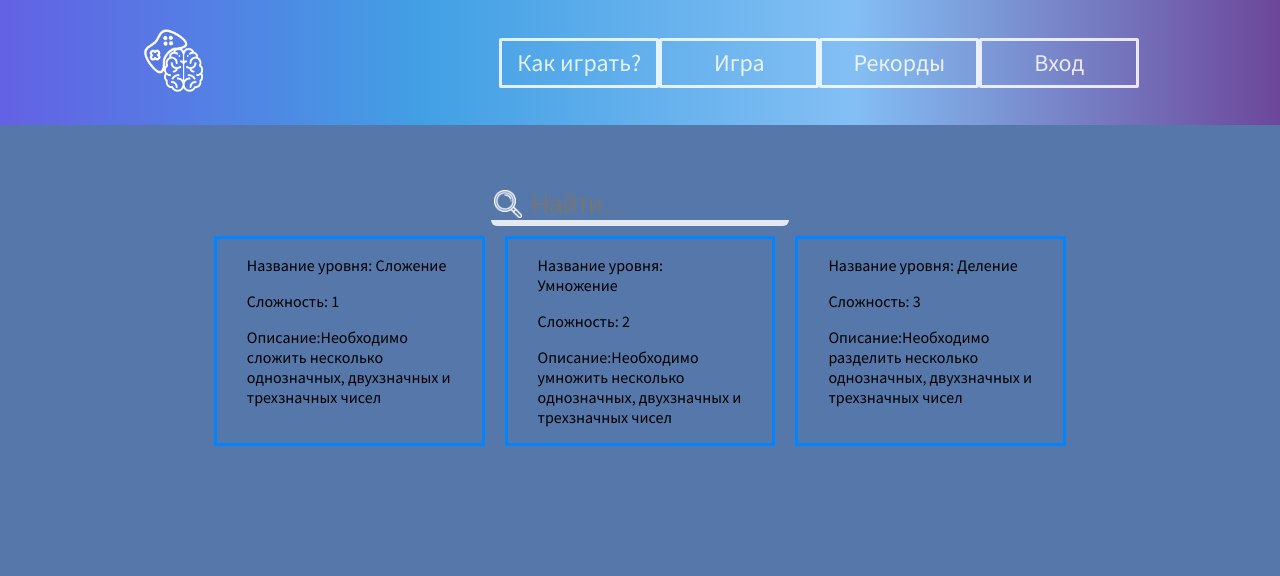
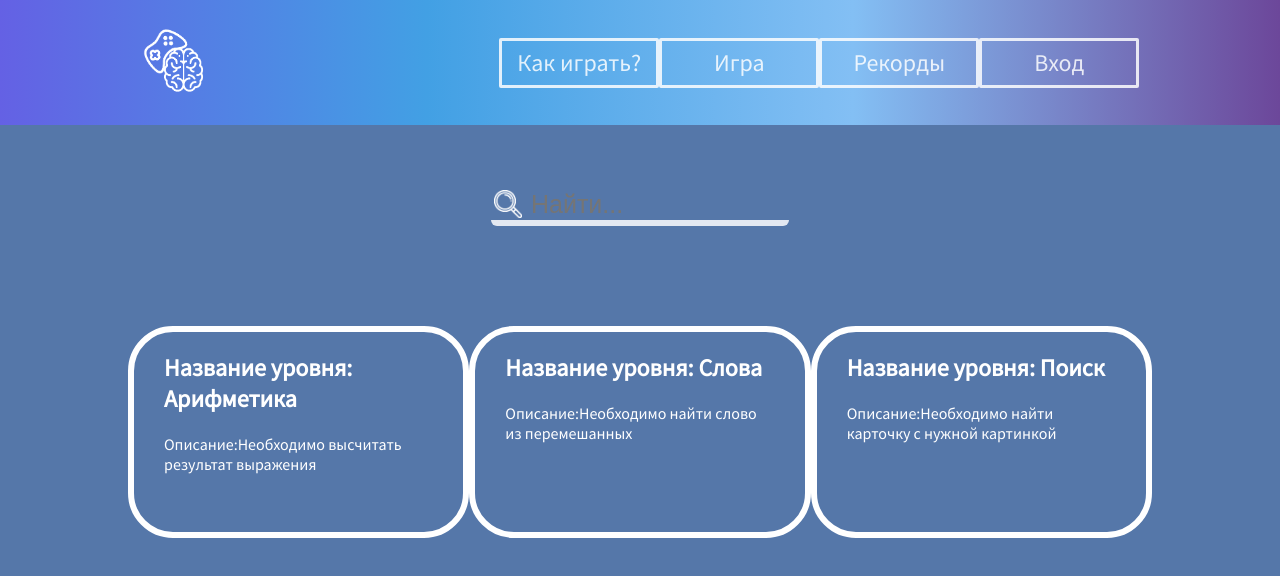
Before and after one commit to karjicoh987/mathgameonreact, a React (Create React App) app: page / in a window 1280 px wide. Shown: the top 576 px of the page. Built offline with nearby package versions, Linux system fonts and the light colour scheme.

Commit message:
add arithmetics and css

```diff
--- a/src/App.css
+++ b/src/App.css
@@ -2,6 +2,22 @@ body{
     margin:0;
     background: #5577A9;
     font-family: 'Source Sans Pro', sans-serif;
+}
+
+.Lvl-box{
+    display: flex;
+    justify-content: space-between;
+}
+
+.lvlcard{
+    width:290px;
+    height: 200px;
+    color:white;
+    border:6px solid rgb(255, 255, 255);
+    border-radius: 45px;
+    padding-left:30px;
+    padding-right: 30px;
+    margin-top:100px;
 }
 
 .Home{
@@ -14,7 +30,7 @@ body{
     text-align: center;
 }
 
-input{
+.input-text{
     font-size: 25px;
     color:#ffffff;
     width: 25%;
@@ -27,11 +43,11 @@ input{
     border-bottom:6px solid #ffffffd5 ;
 }
 
-input:focus{
+.input-text:focus{
     border-color: #ffffff;
 }
 
-input:hover{
+.nput-text:hover{
     border-color: #ffffff;
 }
 
--- a/src/components/HomePage/LvlPanel/LvlCard.js
+++ b/src/components/HomePage/LvlPanel/LvlCard.js
@@ -1,15 +1,12 @@
 import React from 'react'
 import PropTypes from 'prop-types'
-import './lvlstyle.css'
+
 
 const LvlCard = ({ title, complexity, description }) =>
     <div className = "lvlcard">
-        <p>
+        <h2>
             Название уровня: { title }
-        </p>
-        <p>
-            Сложность: { complexity }
-        </p>
+        </h2>
         <p>
             Описание:{ description }</p>
     </div>
@@ -18,7 +15,6 @@ const LvlCard = ({ title, complexity, description }) =>
 
 LvlCard.propTypes = {
     title: PropTypes.string,
-    complexity: PropTypes.number,
     description:PropTypes.string
 }
 
--- a/src/components/HomePage/LvlPanel/LvlData.js
+++ b/src/components/HomePage/LvlPanel/LvlData.js
@@ -1,18 +1,15 @@
 const Lvls = [
    {
-        title:"Сложение",
-        complexity:1,
-        description:"Необходимо сложить несколько однозначных, двухзначных и трехзначных чисел"
+        title: "Арифметика",
+        description:"Необходимо высчитать результат выражения"
     },
     {
-        title:"Умножение",
-        complexity:2,
-        description:"Необходимо умножить несколько однозначных, двухзначных и трехзначных чисел"
+        title:"Слова",
+        description:"Необходимо найти слово из перемешанных"
     },
     {
-        title:"Деление",
-        complexity:3,
-        description:"Необходимо разделить несколько однозначных, двухзначных и трехзначных чисел"
+        title:"Поиск",
+        description:"Необходимо найти карточку с нужной картинкой"
     }
 ]
 
--- a/src/components/HomePage/LvlPanel/LvlPanel.js
+++ b/src/components/HomePage/LvlPanel/LvlPanel.js
@@ -1,14 +1,14 @@
 import React from 'react'
 import LvlData from './LvlData'
 import LvlCard from './LvlCard'
-import './lvlstyle.css'
+
 
 const LvlPanel = () => {
     const LvlCards = LvlData.map(
         (card,i) => <LvlCard key = {i} {...card}/>
     )
     return(
-        <div className = "Flex-box">
+        <div className = "Lvl-box">
             {LvlCards}
         </div>
 
--- a/src/components/HomePage/LvlPanel/lvlstyle.css
+++ b/src/components/HomePage/LvlPanel/lvlstyle.css
@@ -1,4 +1,4 @@
-.Flex-box{
+.Lvl-box{
     display: flex;
     justify-content: center;
 }
--- a/src/components/HomePage/Search.js
+++ b/src/components/HomePage/Search.js
@@ -3,7 +3,7 @@ import KeyBoard from './../../img/tools-and-utensils.png'
 function Search(){
     return(
         <div className = "Search">
-            <input type = "text" placeholder = "Найти..."/>
+            <input className = "input-text" type = "text" placeholder = "Найти..."/>
         </div>
     )
 }
--- a/src/components/exp/ExpCard.js
+++ b/src/components/exp/ExpCard.js
@@ -14,9 +14,15 @@ const ExpCard = () => {
     */
     const[exp, setExp] = useState(GenExp());
     const[userPoint, setUserPoint] = useState(0);
-    const[Brains] = useState(Array())
+    const[Brains] = useState(Array());
     function GenExp(){
-        return Math.floor(Math.random() * Math.floor(100)) + " + " + Math.floor(Math.random() * Math.floor(100));
+        const signs = [
+            "+",
+            "-",
+            "*"
+        ];
+        const sign = signs[Math.floor(Math.random() * signs.length)];
+        return Math.floor(Math.random() * Math.floor(100)) + ' ' + sign + ' ' + Math.floor(Math.random() * Math.floor(100));
     }
 
     function CalculateExp(){
```
